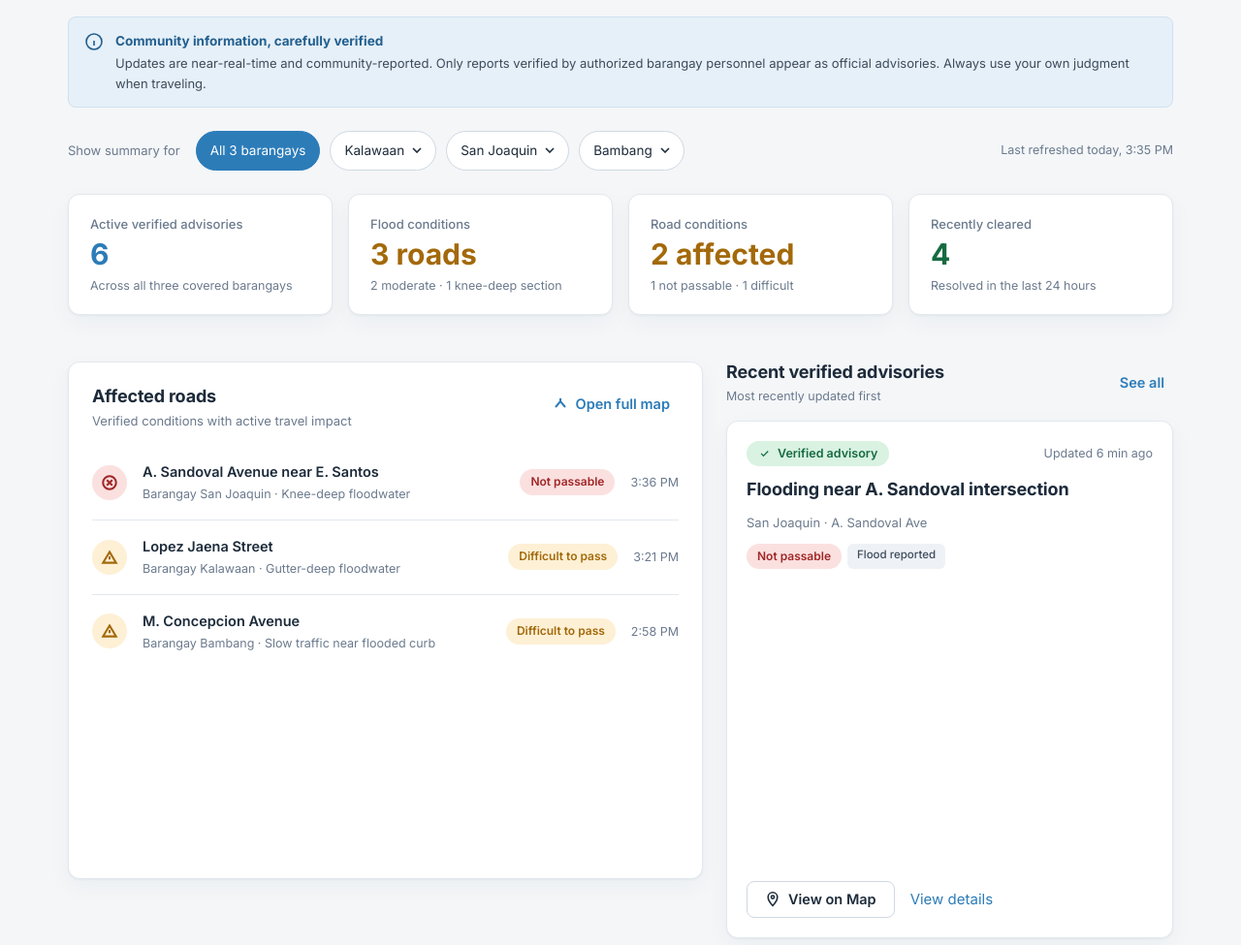
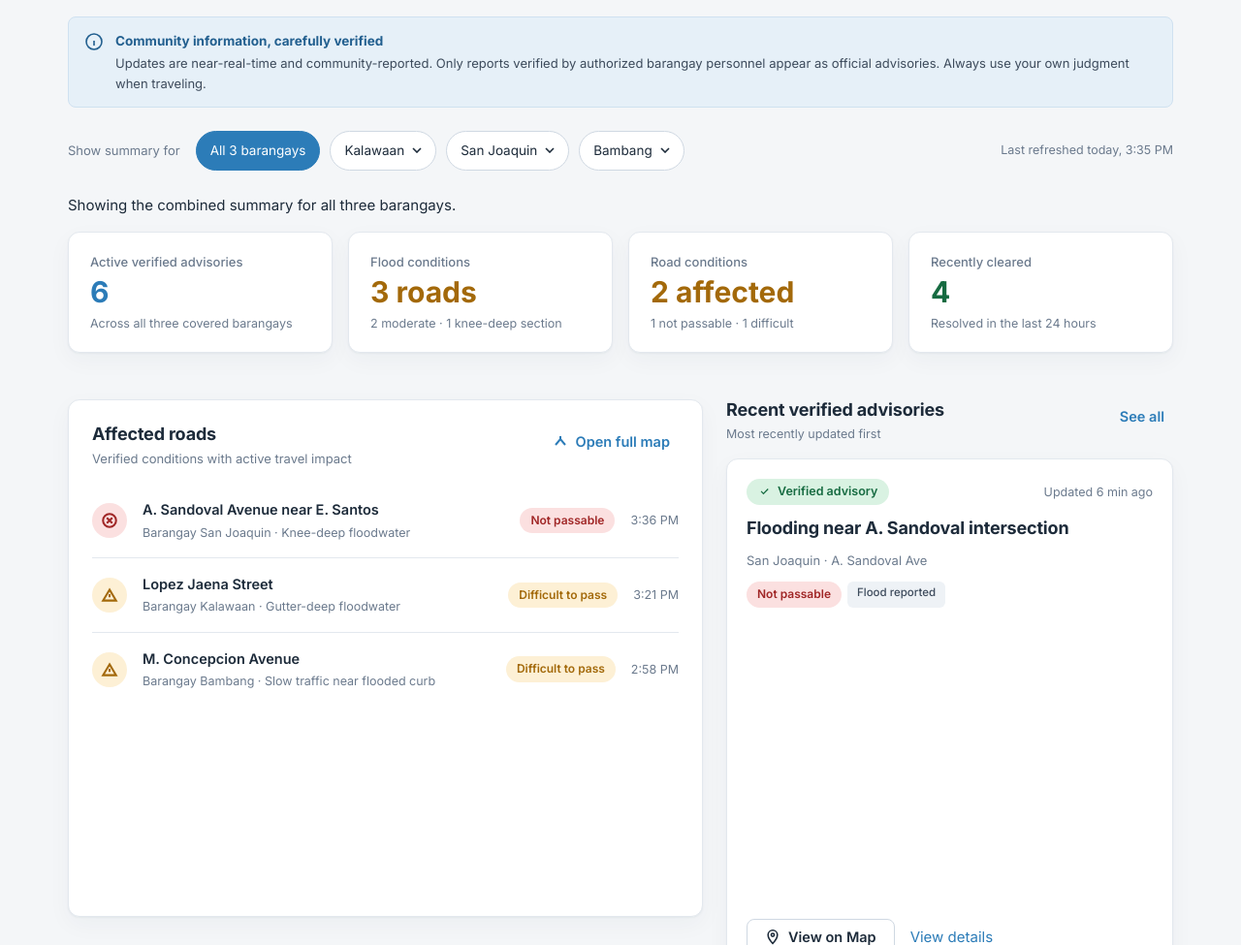
Before and after one commit to deyb1111/flood-advisory-portal, a Flask app: page / in a window 1280 px wide. Shown: the part 364-1339 px from the top of the page at 97% size. Run offline with Flask 3, Linux system fonts and the light colour scheme.

Commit message:
buttons changes

```diff
--- /dev/null
+++ b/app/static/js/home-summary.js
@@ -0,0 +1,23 @@
+/* Interactive barangay summary filters for the public home page. */
+document.addEventListener('DOMContentLoaded', function () {
+  const filters = Array.from(document.querySelectorAll('[data-summary-filter]'));
+  const status = document.querySelector('[data-summary-status]');
+  const affectedRows = Array.from(document.querySelectorAll('.bd-affected-row[data-barangay]'));
+  const advisories = Array.from(document.querySelectorAll('.bd-advisory-card[data-barangay]'));
+  if (!filters.length) return;
+
+  const names = { all: 'all three barangays', kalawaan: 'Kalawaan', 'san-joaquin': 'San Joaquin', bambang: 'Bambang' };
+  function applyFilter(selected) {
+    filters.forEach(function (button) {
+      const active = button.dataset.summaryFilter === selected;
+      button.classList.toggle('is-active', active);
+      button.setAttribute('aria-pressed', active ? 'true' : 'false');
+    });
+    affectedRows.forEach(function (row) { row.hidden = selected !== 'all' && row.dataset.barangay !== selected; });
+    advisories.forEach(function (card) { card.hidden = selected !== 'all' && card.dataset.barangay !== selected; });
+    if (status) status.textContent = selected === 'all'
+      ? 'Showing the combined summary for all three barangays.'
+      : 'Showing affected roads and recent verified advisories for ' + names[selected] + '.';
+  }
+  filters.forEach(function (button) { button.addEventListener('click', function () { applyFilter(button.dataset.summaryFilter); }); });
+});
--- a/app/templates/public/home.html
+++ b/app/templates/public/home.html
@@ -35,13 +35,14 @@
   <div class="d-flex flex-wrap align-items-center gap-3 mb-4">
     <span class="bd-text-muted" style="font-size:13px;">Show summary for</span>
     <div class="bd-filter-row">
-      <button class="bd-filter is-active" type="button">All 3 barangays</button>
-      <button class="bd-filter" type="button">Kalawaan <svg width="10" height="6" viewBox="0 0 10 6"><path d="M1 1l4 4 4-4" stroke="currentColor" fill="none" stroke-width="1.6"/></svg></button>
-      <button class="bd-filter" type="button">San Joaquin <svg width="10" height="6" viewBox="0 0 10 6"><path d="M1 1l4 4 4-4" stroke="currentColor" fill="none" stroke-width="1.6"/></svg></button>
-      <button class="bd-filter" type="button">Bambang <svg width="10" height="6" viewBox="0 0 10 6"><path d="M1 1l4 4 4-4" stroke="currentColor" fill="none" stroke-width="1.6"/></svg></button>
+      <button class="bd-filter is-active" type="button" data-summary-filter="all" aria-pressed="true">All 3 barangays</button>
+      <button class="bd-filter" type="button" data-summary-filter="kalawaan" aria-pressed="false">Kalawaan <svg width="10" height="6" viewBox="0 0 10 6"><path d="M1 1l4 4 4-4" stroke="currentColor" fill="none" stroke-width="1.6"/></svg></button>
+      <button class="bd-filter" type="button" data-summary-filter="san-joaquin" aria-pressed="false">San Joaquin <svg width="10" height="6" viewBox="0 0 10 6"><path d="M1 1l4 4 4-4" stroke="currentColor" fill="none" stroke-width="1.6"/></svg></button>
+      <button class="bd-filter" type="button" data-summary-filter="bambang" aria-pressed="false">Bambang <svg width="10" height="6" viewBox="0 0 10 6"><path d="M1 1l4 4 4-4" stroke="currentColor" fill="none" stroke-width="1.6"/></svg></button>
     </div>
     <span class="ms-auto bd-text-muted" style="font-size:12.5px;" data-poll="last-updated">Last refreshed today, 3:42 PM</span>
   </div>
+  <p class="bd-summary-status" data-summary-status aria-live="polite">Showing the combined summary for all three barangays.</p>
 
   {# ---------- Stat cards ---------- #}
   <div class="bd-stats-row">
@@ -84,7 +85,7 @@
           </a>
         </div>
 
-        <div class="bd-affected-row">
+        <div class="bd-affected-row" data-barangay="san-joaquin">
           <div class="bd-affected-row__mark bd-affected-row__mark--red">
             <svg viewBox="0 0 16 16"><circle cx="8" cy="8" r="6" fill="none"/><path d="M5.5 5.5l5 5M10.5 5.5l-5 5"/></svg>
           </div>
@@ -96,7 +97,7 @@
           <span class="bd-affected-row__time">3:36 PM</span>
         </div>
 
-        <div class="bd-affected-row">
+        <div class="bd-affected-row" data-barangay="kalawaan">
           <div class="bd-affected-row__mark bd-affected-row__mark--amber">
             <svg viewBox="0 0 16 16"><path d="M8 3l6 10H2z" fill="none"/><path d="M8 7v3M8 11.5v.1"/></svg>
           </div>
@@ -108,7 +109,7 @@
           <span class="bd-affected-row__time">3:21 PM</span>
         </div>
 
-        <div class="bd-affected-row">
+        <div class="bd-affected-row" data-barangay="bambang">
           <div class="bd-affected-row__mark bd-affected-row__mark--amber">
             <svg viewBox="0 0 16 16"><path d="M8 3l6 10H2z" fill="none"/><path d="M8 7v3M8 11.5v.1"/></svg>
           </div>
@@ -124,15 +125,15 @@
 
     {# Recent verified advisories #}
     <div class="col-lg-5">
-      <div class="d-flex justify-content-between align-items-center mb-3">
-        <div>
+      <div class="bd-home-advisory-heading d-flex justify-content-between align-items-start mb-3">
+        <div class="bd-home-advisory-heading__copy">
           <h2 class="bd-card__title mb-1">Recent verified advisories</h2>
           <p class="bd-text-muted mb-0" style="font-size:12.5px;">Most recently updated first</p>
         </div>
         <a href="{{ url_for('public.advisories') }}" class="bd-btn bd-btn--quiet">See all</a>
       </div>
 
-      <article class="bd-advisory-card mb-3" data-poll="advisory">
+      <article class="bd-advisory-card mb-3" data-poll="advisory" data-barangay="san-joaquin">
         <div class="bd-advisory-card__top">
           {{ badge_verified() }}
           <span class="bd-advisory-card__time">Updated 6 min ago</span>
@@ -152,7 +153,7 @@
         </div>
       </article>
 
-      <article class="bd-advisory-card" data-poll="advisory">
+      <article class="bd-advisory-card" data-poll="advisory" data-barangay="kalawaan">
         <div class="bd-advisory-card__top">
           {{ badge_verified() }}
           <span class="bd-advisory-card__time">Updated 21 min ago</span>
@@ -176,4 +177,7 @@
 </div>
 {% endblock %}
 
-{% block scripts %}<script src="{{ url_for('static', filename='js/polling.js') }}"></script>{% endblock %}
+{% block scripts %}
+<script src="{{ url_for('static', filename='js/polling.js') }}"></script>
+<script src="{{ url_for('static', filename='js/home-summary.js') }}"></script>
+{% endblock %}
```
